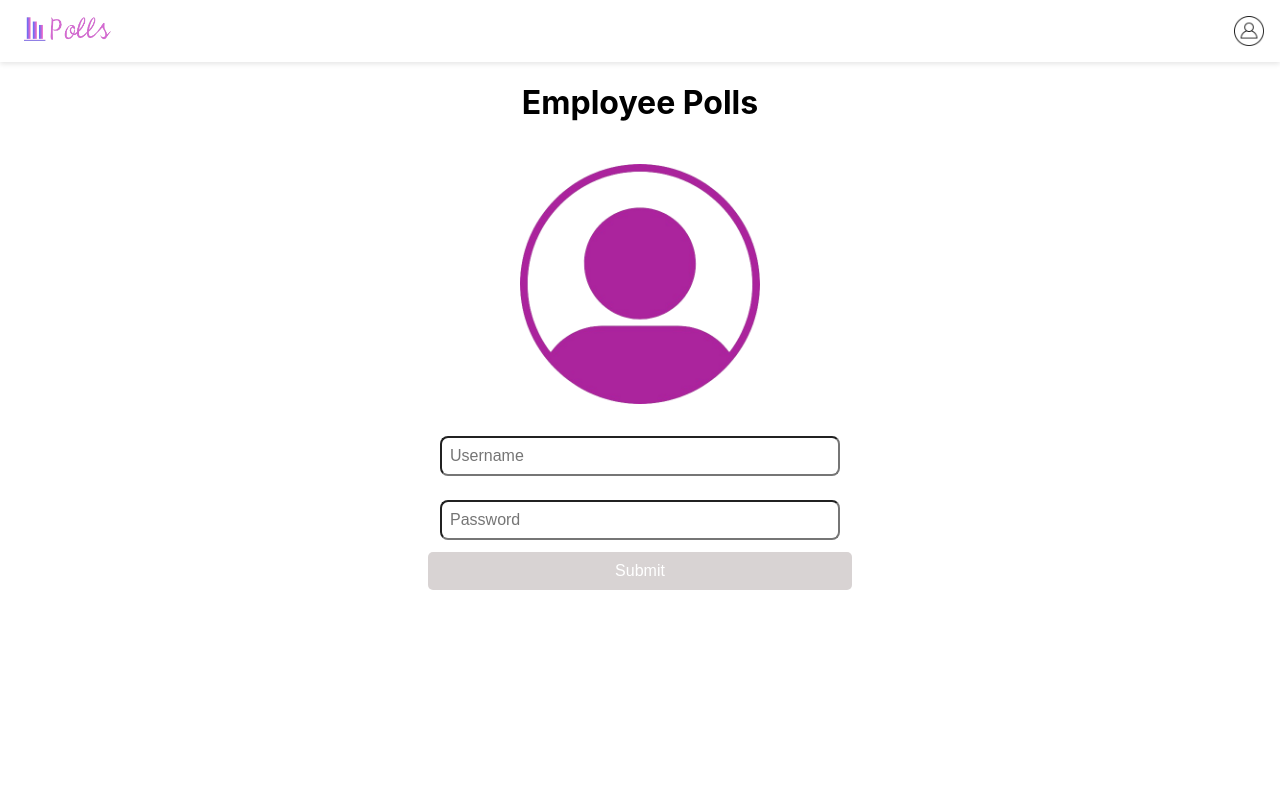
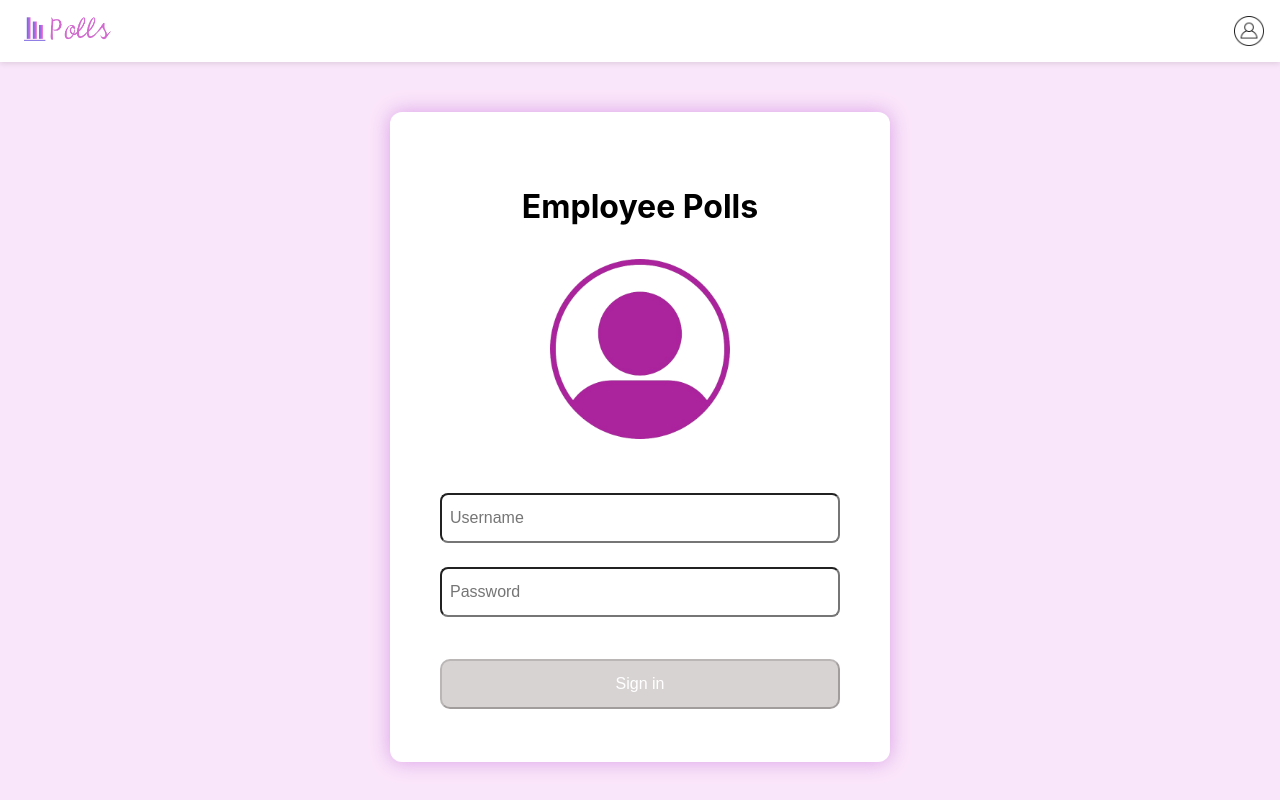
Before and after one commit to huynhlqDev/employee-poll, a React (Create React App) app: page / in a window 1280 px wide. Built offline with nearby package versions, Linux system fonts and the light colour scheme.

Commit message:
update css for login page

```diff
--- a/src/App.css
+++ b/src/App.css
@@ -1,5 +1,9 @@
 * {
   box-sizing: border-box;
+}
+
+head, body {
+  background-color: #FAE6FA;
 }
 
 .App {
@@ -20,7 +24,7 @@
 }
 
 .App-header {
-  background-color: #dadfeb;
+  background-color: #FCFCFC;
   display: flex;
   flex-direction: column;
   align-items: center;
@@ -31,6 +35,7 @@
   min-height: 50px;
   margin: 0;
 }
+
 /*
 .App-link {
   color: #61dafb;
@@ -40,6 +45,7 @@
   from {
     transform: rotate(0deg);
   }
+
   to {
     transform: rotate(360deg);
   }
@@ -59,6 +65,7 @@
   0% {
     transform: rotate(0deg);
   }
+
   100% {
     transform: rotate(360deg);
   }
@@ -106,7 +113,7 @@
   align-items: center;
 }
 
-.header-right img  {
+.header-right img {
   margin: 12px;
 }
 
@@ -155,23 +162,39 @@
 .login {
   display: flex;
   flex-direction: column;
+  justify-content: center;
   align-items: center;
+}
+
+.login-body {
+  display: flex;
+  flex-direction: column;
+  justify-content: center;
+  align-items: center;
+  min-height: 650px;
+  width: 500px;
+  margin-top: 50px;
+  background-color: #ffffff;
+  border-radius: 12px;
+  box-shadow: 0px 0px 20px 0px #ba55d37c;
 }
 
 .login-form {
   display: flex;
   flex-direction: column;
-  align-items: stretch;
+  justify-content: flex-start;
+  align-items: center;
+  margin-top: 30px;
 }
 
 .login-logo {
-  height: 280px;
-  width: 280px;
-  padding: 20px
+  height: 180px;
+  width: 180px;
+  margin: 12px;
 }
 
 .form-control {
-  height: 40px;
+  height: 50px;
   width: 400px;
   margin: 12px;
   padding: 8px;
@@ -180,18 +203,20 @@
 }
 
 .login-form-btn {
-  background-color: #c140b4;
-    color: #fff;
-    padding: 10px 20px;
-    border: none;
-    border-radius: 5px;
-    cursor: pointer;
-    font-size: 16px;
-    transition: background-color 0.3s;
+  width: 400px;
+  height: 50px;
+  margin-top: 30px;
+  padding: 10px 20px;
+  font-size: 16px;
+  border-radius: 10px;
+  background-color: #000000;
+  color: #fff;
+  cursor: pointer;
+  transition: background-color 0.3s;
 }
 
 .login-form-btn:active {
-  background-color: #cf9bc9;
+  background-color: rgba(0, 0, 0, 0.5);
 }
 
 .login-form-btn:disabled {
--- a/src/components/Login.js
+++ b/src/components/Login.js
@@ -50,7 +50,8 @@ const Login = () => {
 
     return (!isLoading &&
         <div className='login'>
-            <h1>Employee Polls</h1>
+            <div className='login-body'>
+                <h1 className='login-title'>Employee Polls</h1>
                 <img className='login-logo'
                     src="./login-logo-2.png"
                     alt={"logo"}
@@ -76,7 +77,8 @@ const Login = () => {
                             className="form-control"
                         />
                     </div>
-                <button disabled={isDisabledSubmit} onClick={handleOnSubmit} className='login-form-btn'>Submit</button>
+                    <button disabled={isDisabledSubmit} onClick={handleOnSubmit} className='login-form-btn'>Sign in</button>
+                </div>
             </div>
         </div>
     )
```
Lines whose indentation alone changed are shown as unchanged.
